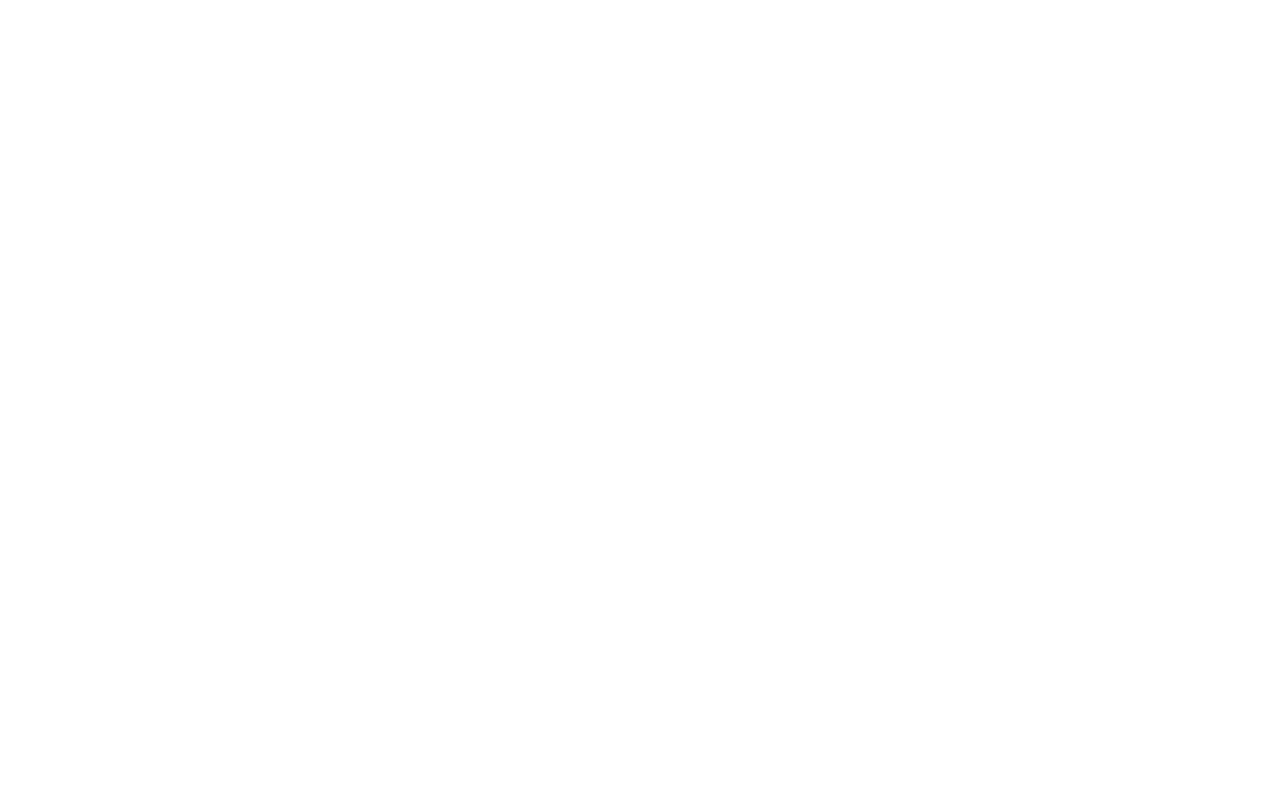
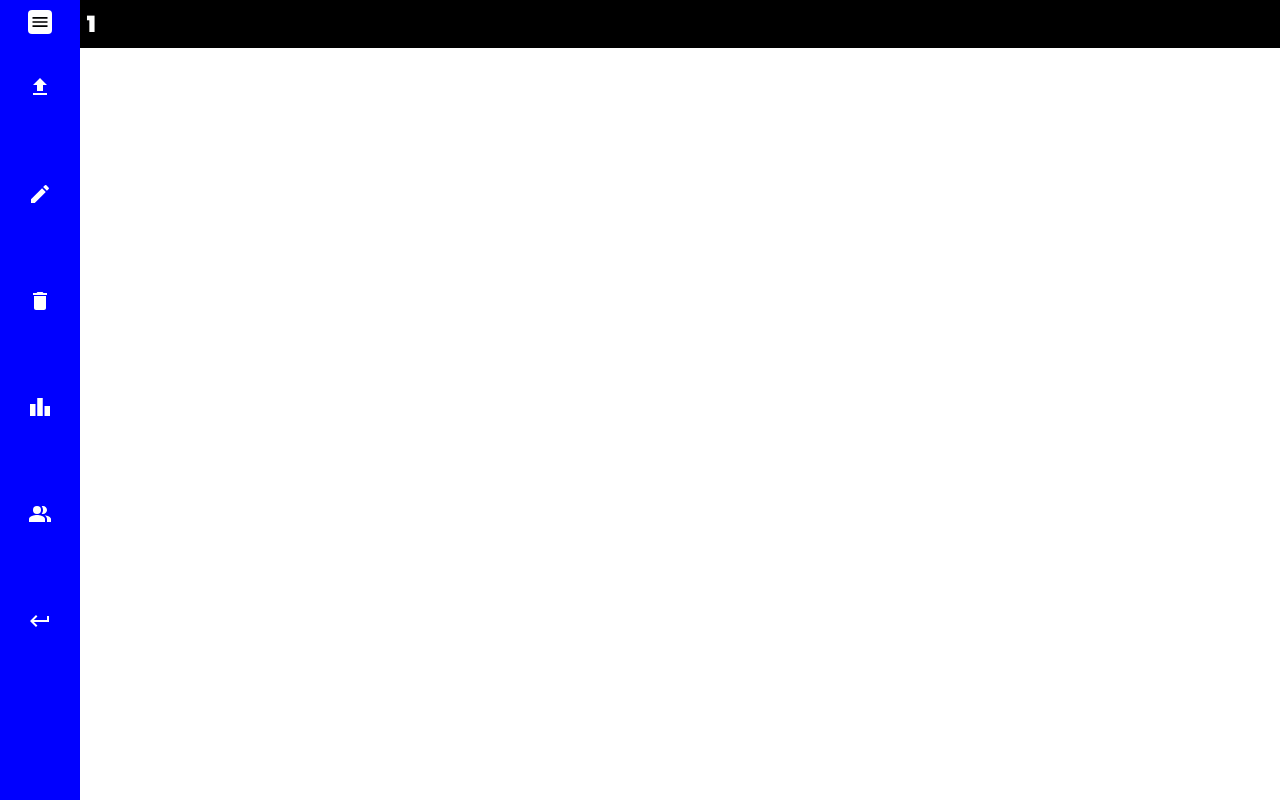
Before and after one commit to MihirVir/course-making-and-buying-application-major-project-mihir-vir, a React (Create React App) app: page /dashboard/1 in a window 1280 px wide. Before the commit this address had no page. Built offline with nearby package versions, Linux system fonts and the light colour scheme; the HTML template or start-up script is replaced by a standard one.

Commit message:
added dashboard page

```diff
--- a/src/App.js
+++ b/src/App.js
@@ -14,6 +14,7 @@ import CourseList from './components/CourseList/CourseList';
 import Home from './components/Home/Home';
 import VideoPage from './components/VideoPage/VideoPage';
 import { Provider } from 'react-redux';
+import Dashboard from './components/Dashboard/Dashboard';
 import { store } from './store';
 import Search from './components/Search/Search';
 function App() {
@@ -32,6 +33,7 @@ function App() {
             {/* searchroutes */}
             <Route exact path = "/search" element = {<Search />}></Route>
             <Route exact path = "/course/:id/:videoIndex" element = {<VideoPage/>}></Route>
+            <Route exact path = "/dashboard/:id" element = {<Dashboard />}></Route>
           </Routes>
       </Router>
     </Provider>
--- /dev/null
+++ b/src/components/Dashboard/Dashboard.js
@@ -0,0 +1,26 @@
+import React from 'react'
+import NavDash from './NavDash/NavDash'
+import MainHeader from './MainHeader/MainHeader'
+import Test from './Test/Test'
+import './dashboard.css'
+const Dashboard = () => {
+    const id = document.URL.split("/")[4];
+
+    return (
+        <>
+            <NavDash />
+            <MainHeader title = {id} />
+            {(() => {
+                switch(id) {
+                    case "statistics":
+                        return <Test />
+                    case "users":
+                        return <Test />
+                    default: <MainHeader />
+                }
+            })()}
+        </>
+    )
+}
+
+export default Dashboard
--- /dev/null
+++ b/src/components/Dashboard/MainHeader/MainHeader.js
@@ -0,0 +1,20 @@
+import React from 'react'
+import './mainheader.css'
+const MainHeader = ({title}) => {
+  return (
+    <>
+        <main>
+            <div className="dashboard-information-container">
+                <div className="dashboard-aligner-container">
+                    <section>
+                        <h4 className = "dashboard-section-title">{title}</h4>
+                    </section>
+                </div>
+            </div>
+        </main>
+
+    </>
+  )
+}
+
+export default MainHeader
--- /dev/null
+++ b/src/components/Dashboard/MainHeader/mainheader.css
@@ -0,0 +1,22 @@
+.main-header-dashboard-section {
+    background-color: aqua;
+    width: 100%;
+}
+main {
+    width: 100%;
+    height: 6vh;
+    background-color: black;
+    color: white;
+    display: flex;
+    justify-content: center;
+}
+.dashboard-information-container {
+    display: flex;
+    align-items: center;
+    padding: 10px;
+}
+.dashboard-section-title {
+    font-size: 1.4rem;
+    font-weight: 900;
+    text-transform: uppercase;
+}
--- /dev/null
+++ b/src/components/Dashboard/NavDash/NavDash.js
@@ -0,0 +1,81 @@
+import React, {useState, useRef} from 'react';
+import MenuIcon from '@mui/icons-material/Menu';
+import UploadIcon from '@mui/icons-material/Upload';
+import EditIcon from '@mui/icons-material/Edit';
+import DeleteIcon from '@mui/icons-material/Delete';
+import LeaderboardIcon from '@mui/icons-material/Leaderboard';
+import PeopleAltIcon from '@mui/icons-material/PeopleAlt';
+import KeyboardReturnIcon from '@mui/icons-material/KeyboardReturn';
+import './navdash.css';
+const NavDash = () => {
+    const [isFull, setIsFull] = useState(false);
+    const menuRef = useRef();
+    const handleMenuOn = () => {
+        setIsFull(!isFull);
+        console.log(menuRef.current.offsetWidth);
+    }
+
+
+    return (
+        <>
+            <section className="nav-dash-section">
+                <div className="nav-dash-contaner">
+                    <div ref = {menuRef} style={isFull ? {width: "180px"} : {width: "80px"}} className="welcome-nav-dash-info-container">
+                        <MenuIcon onClick = {handleMenuOn} style = {isFull ? {marginRight: ".4em", marginLeft: ".4em"} : {marginRight: "0"}} className = "nav-dash-burger-menu" />
+                        <span style={isFull ? {display: "inline", padding: "0px 10px 0px 0px", opacity: "1"} : { display: "none" }} className='nav-dash-welcome-txt'>Welcome, Mihir</span>
+                    </div>
+                    <div className="nav-dash-list-items">
+                        <ul className = "nav-dash-list-items-ul">
+                            <li>
+                                <UploadIcon style = {!isFull ? {width: "100%",display: "flex", justifyContent: "center", alignItems: "center"} : {}} />
+                                { isFull &&
+                                    <span>
+                                        Upload
+                                    </span>
+                                }
+                            </li>
+                            <li>
+                                <EditIcon style = {!isFull ? {width: "100%",display: "flex", justifyContent: "center", alignItems: "center"} : {}} />
+                                {
+                                    isFull && (
+                                        <span>Edit</span>
+                                    )
+                                }
+                             </li>
+                            <li>
+                                <DeleteIcon style = {!isFull ? {width: "100%",display: "flex", justifyContent: "center", alignItems: "center"} : {}}/>
+                                {isFull && (
+                                    <span>Delete</span>
+                                )}
+                            </li>
+                            <li>
+                                <LeaderboardIcon style = {!isFull ? {width: "100%",display: "flex", justifyContent: "center", alignItems: "center"} : {}}/>
+                                {isFull && (
+                                    <span>Statistics</span>
+                                )}
+                            </li>
+                            <li>
+                                <PeopleAltIcon style = {!isFull ? {width: "100%",display: "flex", justifyContent: "center", alignItems: "center"} : {}}/>
+                                {
+                                    isFull && (
+                                        <span>Users</span>
+                                    )
+                                }
+                            </li>
+                            <li>
+                                <KeyboardReturnIcon style = {!isFull ? {width: "100%",display: "flex", justifyContent: "center", alignItems: "center"} : {}}/>
+                                {
+                                    isFull && (
+                                        <span>returns</span>
+                                    )
+                                }
+                            </li>
+                        </ul>
+                    </div>
+                </div>
+            </section>
+        </>
+    )
+}
+
+export default NavDash
--- /dev/null
+++ b/src/components/Dashboard/NavDash/navdash.css
@@ -0,0 +1,65 @@
+.nav-dash-section {
+    min-width: 5%;
+    padding: auto;
+    background-color: blue;
+    height: 100vh;
+    position: fixed;
+
+}
+.welcome-nav-dash-info-container {
+    max-height: 40px;
+    padding-top: 10px;
+    justify-content: space-around;
+    display: flex;
+    color: white;
+    transition: width 400ms ease;
+}
+.nav-dash-burger-menu {
+    background-color: white;
+    color: black;
+    padding: 2px;
+    border-radius: 4px;
+    cursor: pointer;
+
+}
+.nav-dash-welcome-txt {
+    opacity: 0;
+    overflow: hidden;
+    transition-delay: 100ms;
+    transform: opacity 1000ms ease-in-out;
+}
+.nav-dash-list-items {
+    height: 80vh;
+    display: flex;
+    justify-content: center;
+}
+.nav-dash-list-items-ul {
+    width: 100%;
+    height: 100%;
+    display: flex;
+    flex-direction: column;
+    justify-content: space-around;
+    align-items: flex-start;
+}
+.nav-dash-list-items-ul li {
+    padding-left: 10px;
+    list-style: none;
+    display: flex;
+    width: 100%;
+    justify-content: space-between;
+    padding-right: 10px;
+    height: 10%;
+    display: flex;
+    align-items: center;
+    color: white;
+    cursor: pointer;
+}
+.nav-dash-list-items-ul li:hover {
+    background-color: white;
+    color: black;
+}
+.nav-dash-list-items-ul li span {
+    margin-left: 10px;
+    width: 80%;
+    text-transform: capitalize;
+}
--- /dev/null
+++ b/src/components/Dashboard/Test/Test.js
@@ -0,0 +1,9 @@
+import React from 'react'
+
+const Test = () => {
+  return (
+    <div style = {{paddingLeft: "90px"}}>Lorem ipsum dolor sit amet consectetur, adipisicing elit. Ab, odit animi suscipit molestiae non provident quo nemo velit eveniet quam.</div>
+  )
+}
+
+export default Test
--- /dev/null
+++ b/src/components/Dashboard/dashboard.css
@@ -0,0 +1,13 @@
+.dashboard {
+    position: relative;
+    height: 400vh;
+    width: 100%;
+    display: flex;
+    justify-content: flex-start;
+    flex-direction: row;
+    background-color: antiquewhite;
+}
+.dashboard-information-container {
+    width: 88%;
+    display: flex;
+}
```
